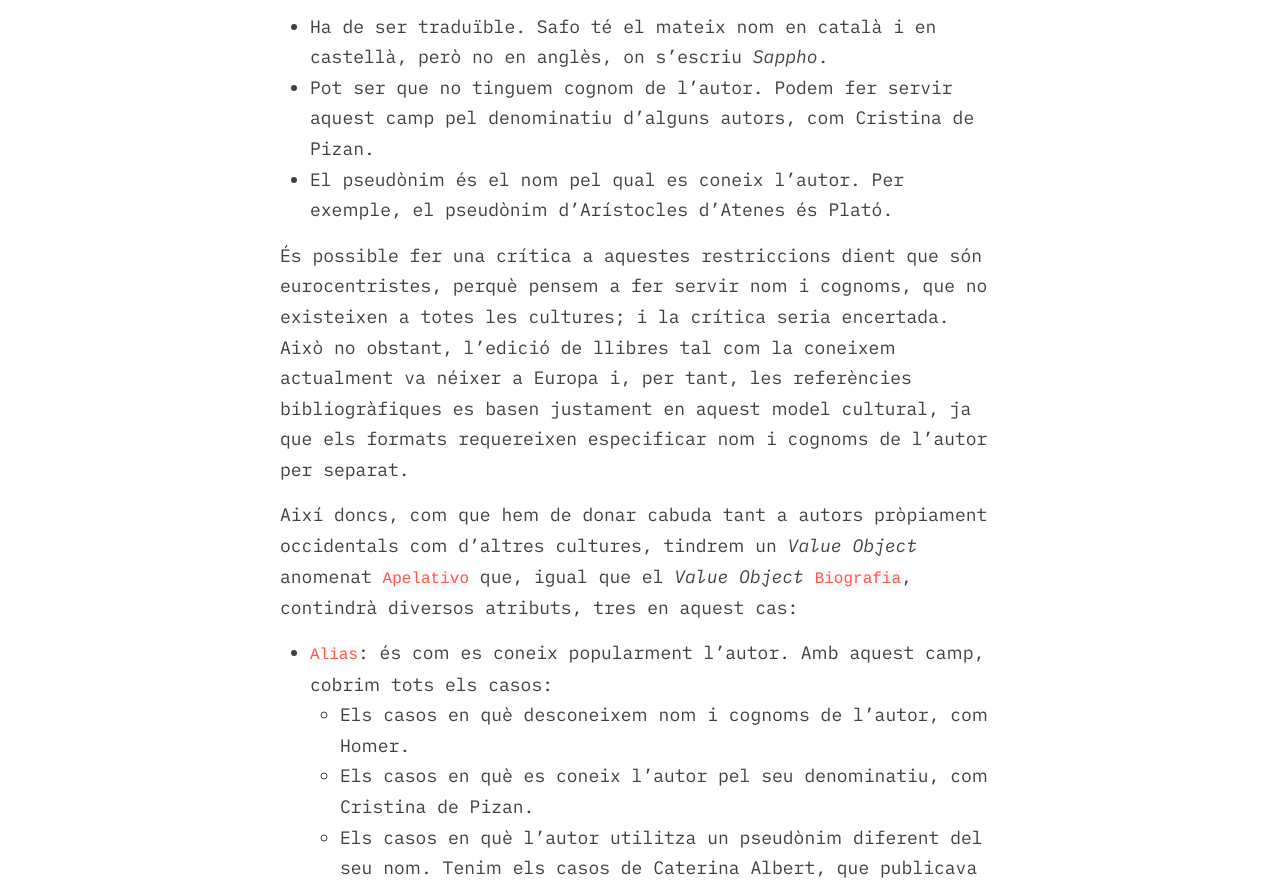
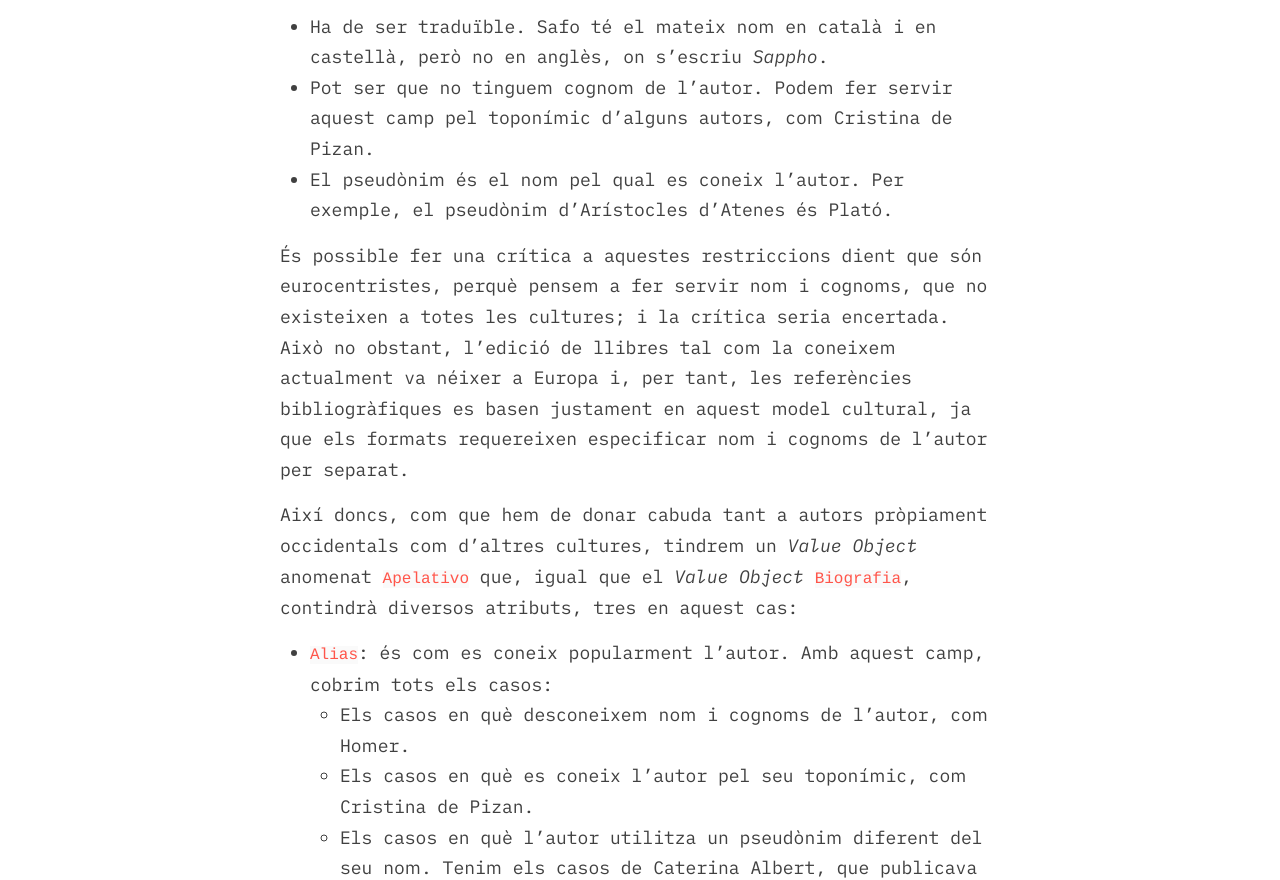
Before and after one commit to rubenrubiob/rubenrubiob.github.io, a Jekyll site: the page built from ca/value-object/apelativo.md, in a window 1280 px wide and 1400 px high. Shown: the part 482-1362 px from the top of the window. Built offline with Jekyll 4.4.1, drawn with Linux system fonts in a browser that asks for light colours; our own code applies the rules of GitHub Pages for plain Markdown files.

Commit message:
Corrección toponímico

```diff
--- a/ca/value-object/apelativo.md
+++ b/ca/value-object/apelativo.md
@@ -15,7 +15,7 @@ pull-request: 5
 A continuació implementarem el _Value Object_ que ens servirà per a representar el nom amb què es coneix un autor. Recordem les restriccions que teníem segons la [definició de la introducció](https://rubenrubiob.github.io/ca/#autor):
 
 - Ha de ser traduïble. Safo té el mateix nom en català i en castellà, però no en anglès, on s’escriu _Sappho_.
-- Pot ser que no tinguem cognom de l’autor. Podem fer servir aquest camp pel denominatiu d’alguns autors, com Cristina de Pizan.
+- Pot ser que no tinguem cognom de l’autor. Podem fer servir aquest camp pel toponímic d’alguns autors, com Cristina de Pizan.
 - El pseudònim és el nom pel qual es coneix l’autor. Per exemple, el pseudònim d’Arístocles d’Atenes és Plató.
 
 És possible fer una crítica a aquestes restriccions dient que són eurocentristes, perquè pensem a fer servir nom i cognoms, que no existeixen a totes les cultures; i la crítica seria encertada. Això no obstant, l'edició de llibres tal com la coneixem actualment va néixer a Europa i, per tant, les referències bibliogràfiques es basen justament en aquest model cultural, ja que els formats requereixen especificar nom i cognoms de l'autor per separat.
@@ -24,7 +24,7 @@ Així doncs, com que hem de donar cabuda tant a autors pròpiament occidentals c
 
 - `Alias`: és com es coneix popularment l'autor. Amb aquest camp, cobrim tots els casos:
     - Els casos en què desconeixem nom i cognoms de l'autor, com Homer.
-    - Els casos en què es coneix l'autor pel seu denominatiu, com Cristina de Pizan.
+    - Els casos en què es coneix l'autor pel seu toponímic, com Cristina de Pizan.
     - Els casos en què l'autor utilitza un pseudònim diferent del seu nom. Tenim els casos de Caterina Albert, que publicava com a Víctor Català, o d'Arístocles d'Atenes, que era conegut com a Plató.
 - `Nombre`: és el nom de l'autor. Com pot ser desconegut, és un camp que podrà ser `null`.
 - `Apellido`: és el cognom o cognoms de l'autor. Com pot ser desconegut, és un camp que podrà ser `null`.
```
Also changed, not shown: es/value-object/apelativo.md (+2 -2 lines).
